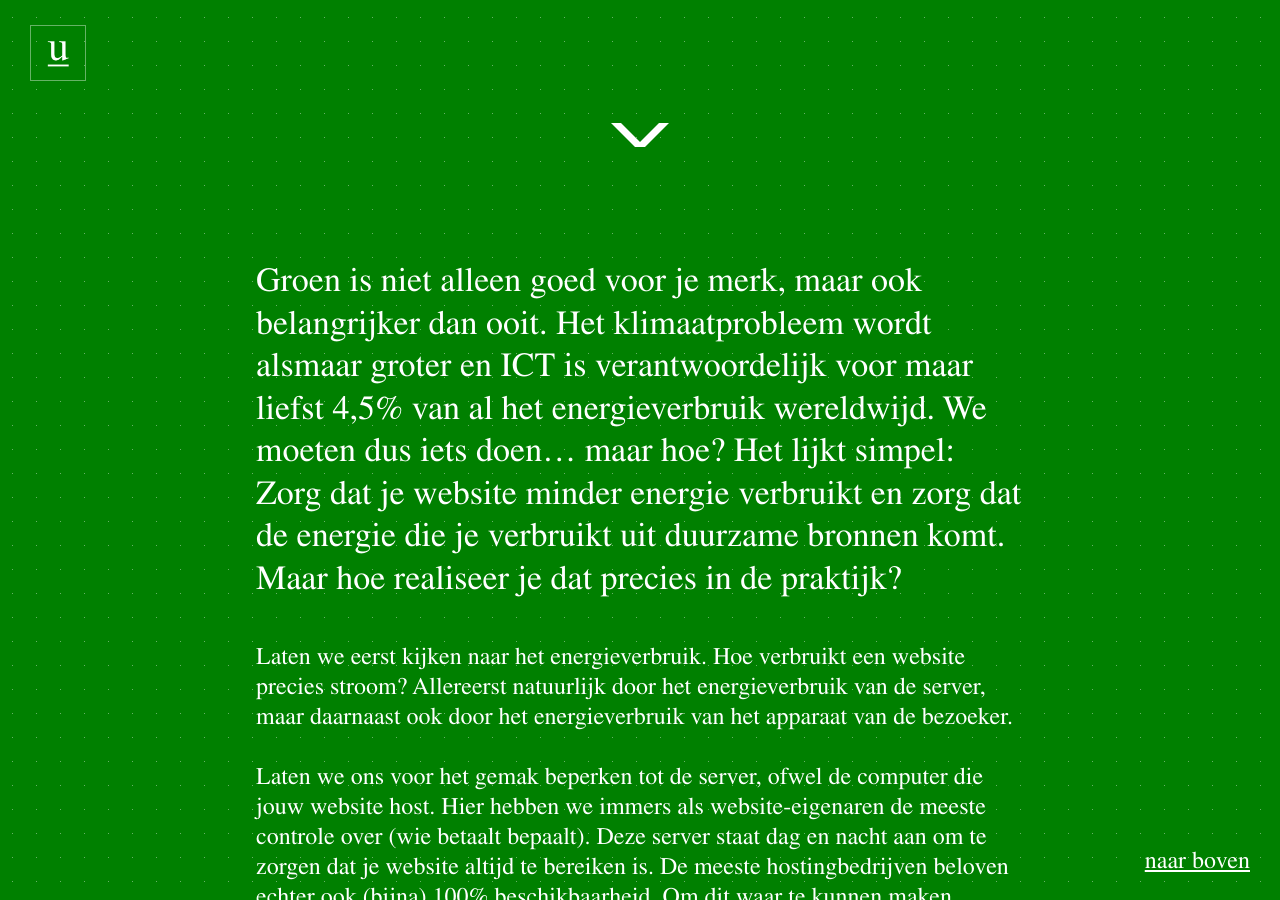
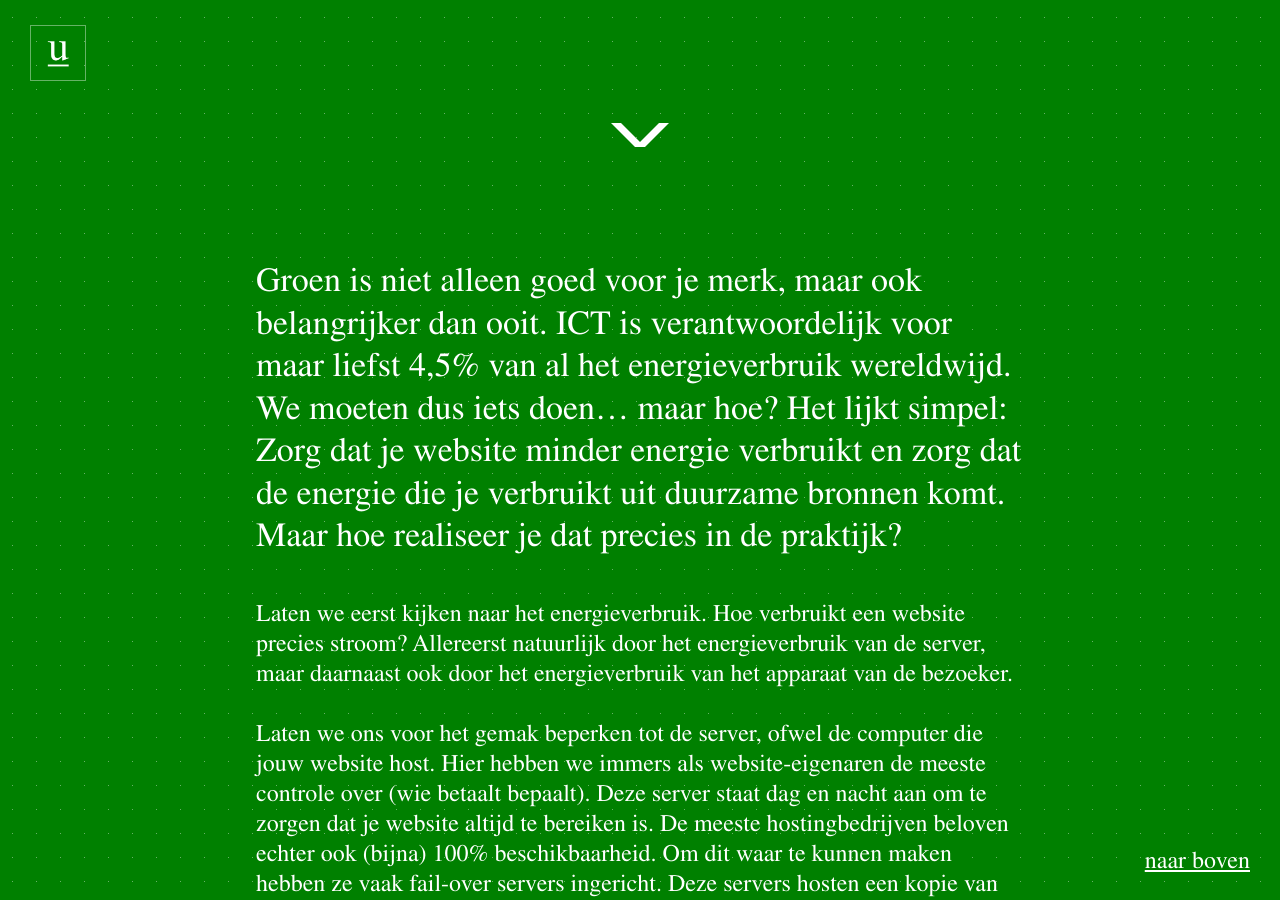
Before and after one commit to jhvanderschee/usecuewebsitenl, a Jekyll site: the page built from _posts/2019-08-21-een-groene-website.md, in a window 1280 px wide and 900 px high, scrolled down 642 px. Built offline with Jekyll 4.4.1, drawn with Linux system fonts in a browser that asks for light colours.

Commit message:
Update 2019-08-21-een-groene-website.md

```diff
--- a/_posts/2019-08-21-een-groene-website.md
+++ b/_posts/2019-08-21-een-groene-website.md
@@ -3,7 +3,7 @@ title: Een groene website
 color: green
 ---
 
-Groen is niet alleen goed voor je merk, maar ook belangrijker dan ooit. Het klimaatprobleem wordt alsmaar groter en ICT is verantwoordelijk voor maar liefst 4,5% van al het energieverbruik wereldwijd. We moeten dus iets doen... maar hoe? Het lijkt simpel: Zorg dat je website minder energie verbruikt en zorg dat de energie die je verbruikt uit duurzame bronnen komt. Maar hoe realiseer je dat precies in de praktijk?
+Groen is niet alleen goed voor je merk, maar ook belangrijker dan ooit. ICT is verantwoordelijk voor maar liefst 4,5% van al het energieverbruik wereldwijd. We moeten dus iets doen... maar hoe? Het lijkt simpel: Zorg dat je website minder energie verbruikt en zorg dat de energie die je verbruikt uit duurzame bronnen komt. Maar hoe realiseer je dat precies in de praktijk?
 
 Laten we eerst kijken naar het energieverbruik. Hoe verbruikt een website precies stroom? Allereerst natuurlijk door het energieverbruik van de server, maar daarnaast ook door het energieverbruik van het apparaat van de bezoeker.
 
```
